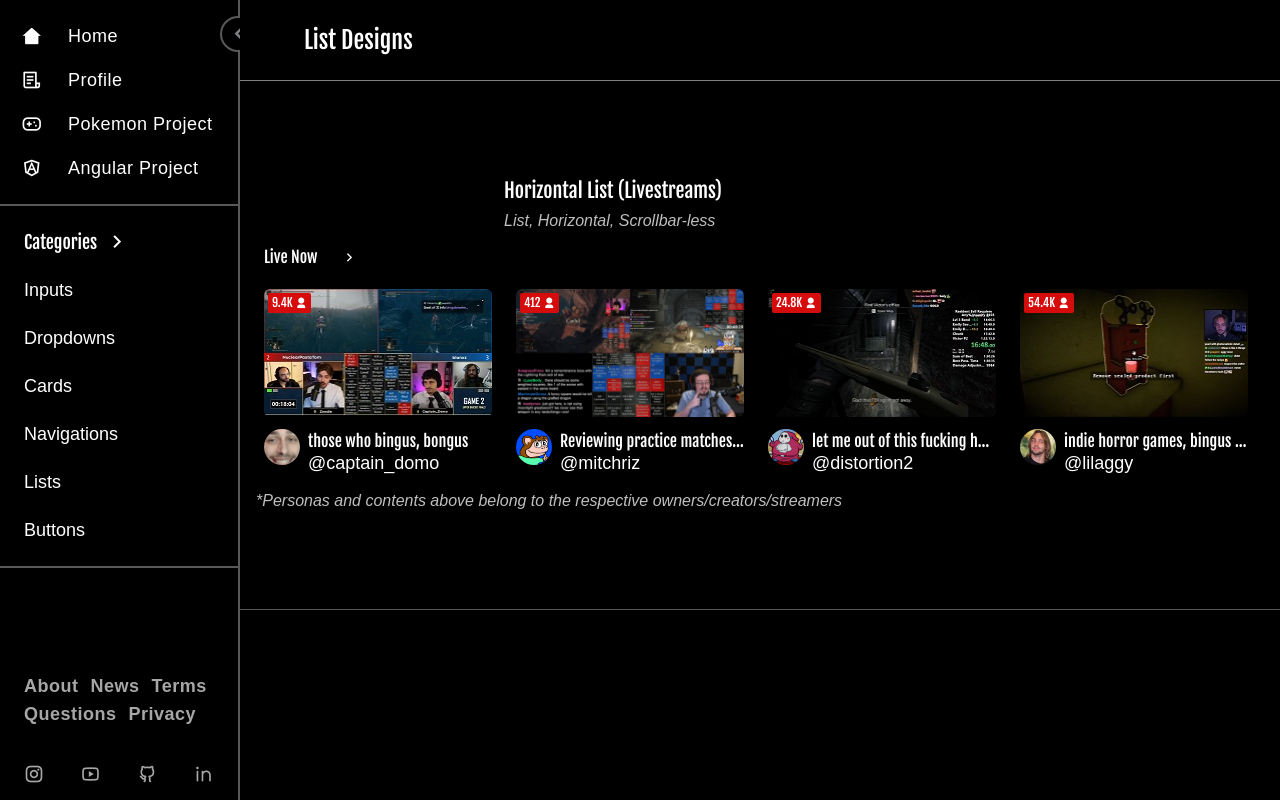
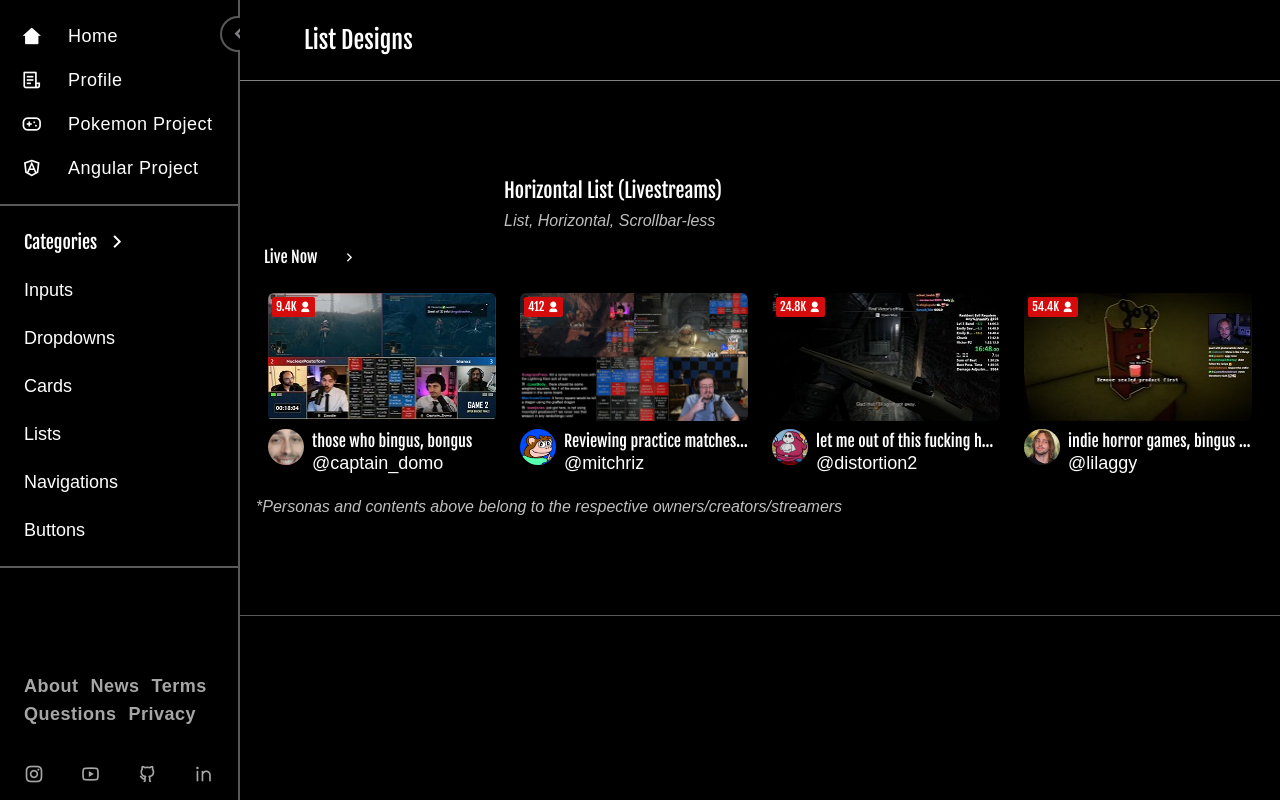
Before and after one commit to povertycycle/design-portfolio, a Next.js app: page /design-portfolio/designs/lists in a window 1280 px wide. Built offline with nearby package versions, Linux system fonts and the light colour scheme; a web font is replaced by a local one.

Commit message:
adjustment

```diff
--- a/src/features/designs/navigation/DesignMenu.tsx
+++ b/src/features/designs/navigation/DesignMenu.tsx
@@ -32,7 +32,7 @@ const MENU = [
     { title: "Inputs", url: "inputs" },
     { title: "Dropdowns", url: "dropdowns" },
     { title: "Cards", url: "cards" },
+    { title: "Lists", url: "lists" },
     { title: "Navigations", url: "navigations" },
-    { title: "Lists", url: "lists" },
     { title: "Buttons", url: "buttons" },
 ];
--- a/src/libraries/components/cards/LivestreamVideoCard.tsx
+++ b/src/libraries/components/cards/LivestreamVideoCard.tsx
@@ -27,7 +27,7 @@ export const LivestreamVideoCard: React.FC<LivestreamVideoCardProps> = ({
                 src={`/design-portfolio/img/${thumbnail}`}
                 className="h-32 aspect-video rounded-md relative z-1"
             />
-            <div className="w-full relative z-1 flex gap-2 mt-3">
+            <div className="w-full relative z-1 flex gap-2 mt-2 pb-0.5">
                 <img
                     alt=""
                     src={`/design-portfolio/img/${avatar}`}
--- a/src/libraries/components/list/HorizontalList.tsx
+++ b/src/libraries/components/list/HorizontalList.tsx
@@ -56,7 +56,7 @@ export const HorizontalList: React.FC = () => {
             </div>
             <div
                 ref={ref}
-                className=" overflow-x-scroll scroll-smooth hidden-scroll flex gap-6 mt-2 p-2"
+                className=" overflow-x-scroll scroll-smooth hidden-scroll flex gap-6 mt-2 p-3"
             >
                 {LIVESTREAMS.map((data) => (
                     <LivestreamVideoCard key={data.username} {...data} />
```
